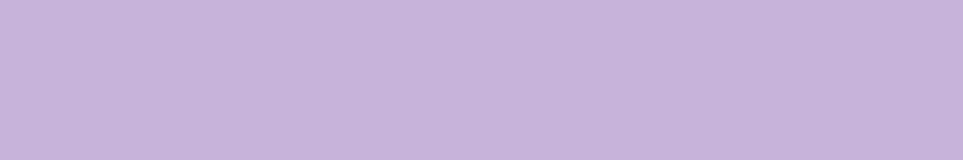
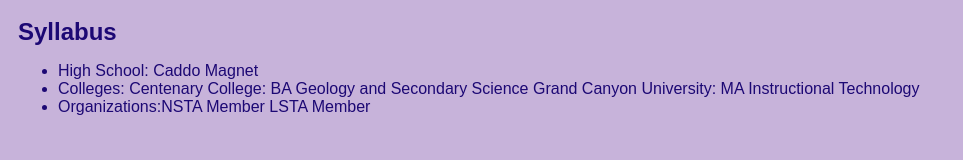
Before and after one commit to Jolah71/Jolah71.github.io, a plain HTML site: page portfolio.html in a window 1280 px wide. Shown: the whole page, without its empty margins (0-963 px from the left). Drawn offline with Linux system fonts and the light colour scheme.

```diff
--- a/portfolio.html
+++ b/portfolio.html
@@ -21,10 +21,13 @@
                 max-width: 800px;
                 margin: auto;
             }
+            </style>
   </head>
   <body>
     <!-- All content goes here -->
     <div id="all-contents">
+        </div>
+                <div class="content">
       <section class="Schools and Certifications">
                         <header>Syllabus</header>
                         <ul>
```
